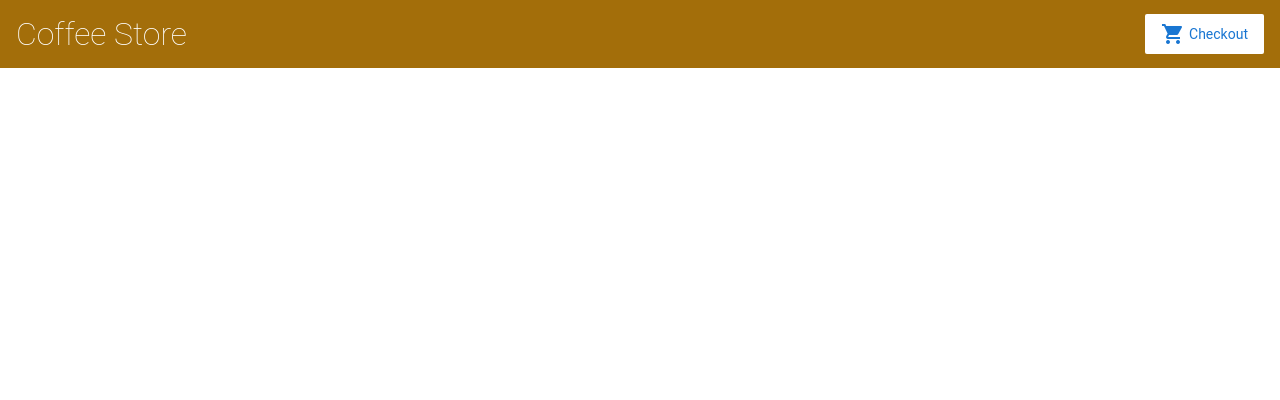
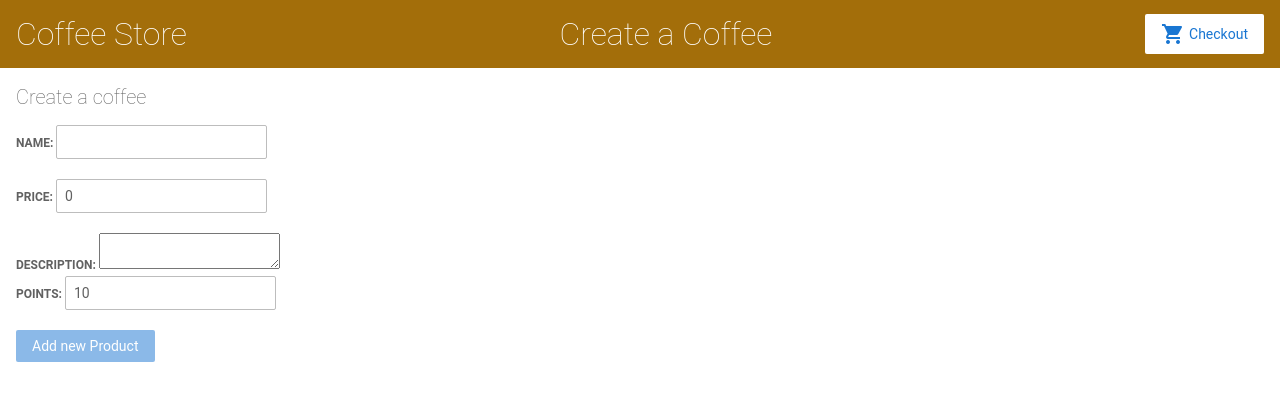
Before and after one commit to CarbonEdge/angular-rz7vng-CoffeeShop, an Angular app: page /products in a window 1280 px wide. Before the commit this address led to /. Shown: the top 400 px of the page. Built offline with nearby package versions, Linux system fonts and the light colour scheme.

Commit message:
Update coffee app

```diff
--- /dev/null
+++ b/src/app/product-create/product-create.component.html
@@ -0,0 +1,25 @@
+<h2>Create a coffee</h2>
+
+<form #productForm="ngForm" (ngSubmit)="onSubmit()">
+    <label>
+      Name:
+      <input type="text" name="name" [(ngModel)]="product.name" required>
+    </label>
+
+    <label>
+      Price:
+      <input type="number" name="price" [(ngModel)]="product.price" required>
+    </label>
+
+    <label>
+      Description:
+      <textarea name="description" [(ngModel)]="product.description" required></textarea>
+    </label>
+
+    <label>
+      Points:
+      <input type="number" name="points" [(ngModel)]="product.points" required>
+    </label>
+
+    <button type="submit" [disabled]="productForm.invalid">Add new Product</button>
+  </form>
--- /dev/null
+++ b/src/app/product-create/product-create.component.ts
@@ -0,0 +1,35 @@
+import { Component, Input } from '@angular/core';
+import { Product, products } from '../products';
+
+@Component({
+  selector: 'app-product-create',
+  templateUrl: './product-create.component.html',
+  styleUrls: ['./product-create.component.css']
+})
+export class ProductCreateComponent {
+
+  product: Product = {
+    id: Math.floor(Math.random() * 1000), // generate a random ID
+    name: '',
+    price: 0,
+    description: '',
+    points: 10
+  };
+
+  onSubmit() {
+    // add the new product to your data store
+    console.log(this.product);
+
+    products.push(this.product);
+
+    // reset the form
+    this.product = {
+      id: Math.floor(Math.random() * 1000),
+      name: '',
+      price: 0,
+      description: '',
+      points: 10
+    };
+  }
+
+}
--- a/src/app/products.ts
+++ b/src/app/products.ts
@@ -3,6 +3,8 @@ export interface Product {
   name: string;
   price: number;
   description: string;
+  points: number;
+
 }
 
 export const products = [
@@ -10,19 +12,23 @@ export const products = [
     id: 1,
     name: 'Americano',
     price: 799,
-    description: 'Black coffee with water'
+    description: 'Black coffee with water',
+    points: 10
   },
   {
     id: 2,
     name: 'Expresso',
     price: 699,
-    description: 'Coffee'
+    description: 'Coffee',
+    points: 10
+
   },
   {
     id: 3,
     name: 'Latte',
     price: 299,
-    description: 'Milk with coffee'
+    description: 'Milk with coffee',
+    points: 10
   }
 ];
 
--- a/src/app/top-bar/top-bar.component.html
+++ b/src/app/top-bar/top-bar.component.html
@@ -1,5 +1,8 @@
 <a [routerLink]="['/']">
   <h1>Coffee Store</h1>
+</a>
+<a [routerLink]="['/products']">
+  <h1>Create a Coffee</h1>
 </a>
 
 <a class="button fancy-button"><i class="material-icons">shopping_cart</i>Checkout</a>
--- /dev/null
+++ b/src/app/user-points/user-points.component.html
@@ -0,0 +1 @@
+<p>user-points works!</p>
```
Also changed, not shown: src/app/app.module.ts (+9 -1 lines), src/app/user-points/user-points.component.ts (added, +10 -0 lines), src/app/product-create/product-create.component.css (added), src/app/user-points/user-points.component.css (added), 2 other files (tests, documents, lock files or other folders).
